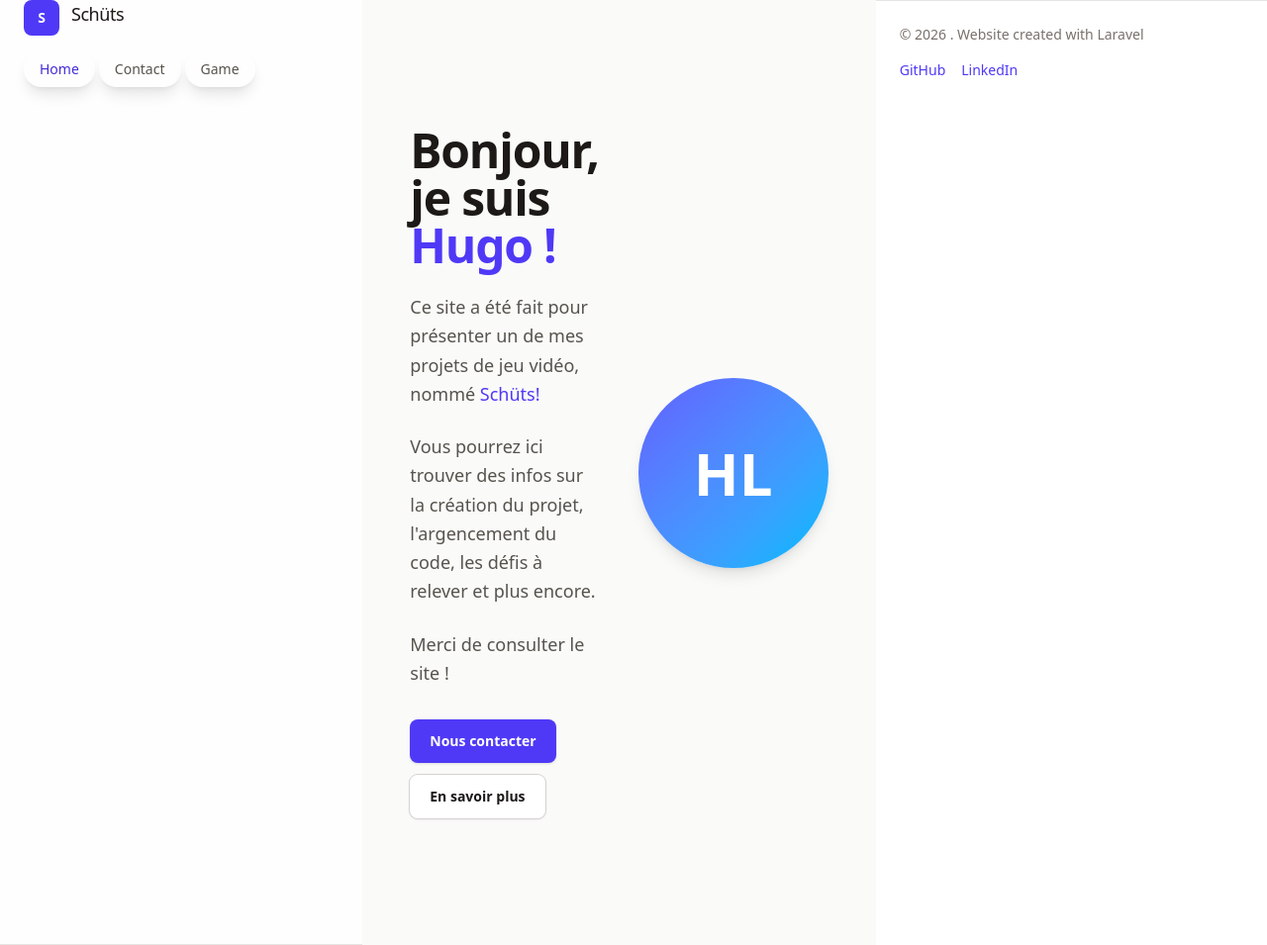
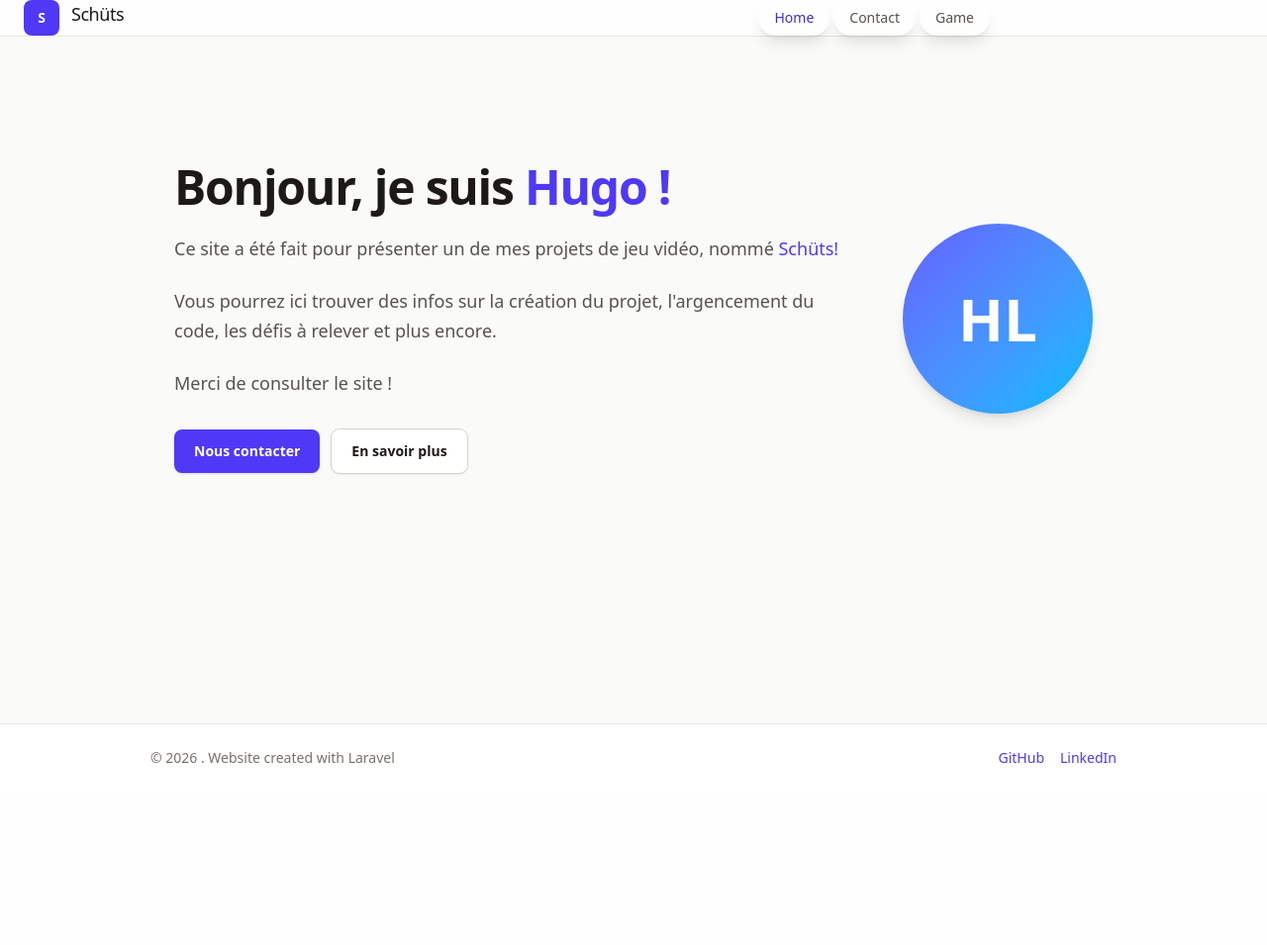
Before and after one commit to loganrenaut/Laravel, a Laravel app: page / in a window 1280 px wide. Shown: the whole page at 99% size. After the commit the page ends 771 px from the top, so only its background shows below. Run offline with Laravel 12, Linux system fonts and the light colour scheme; style sheets or scripts are compiled from the project's sources; some web fonts are replaced.

Commit message:
"Feat: correction on the view layout"

```diff
--- a/resources/views/Components/layout.blade.php
+++ b/resources/views/Components/layout.blade.php
@@ -12,7 +12,7 @@
         @vite(['resources/css/app.css', 'resource/js/app.js'])
     </head>
 
-    <body class="flex min-h-screen flex col bg-stone-50 front-sans text-stone-800 antialiased">
+    <body class="flex min-h-screen flex-col bg-stone-50 front-sans text-stone-800 antialiased">
         <header class="ticky top-0 z-10 border-b border-stone-200 bg-white/80 backdrop-blur">
             <nav class="mx auto flex max-w-5xl flex-wrap items-center justify-between gap-4 px-6 -x4">
                 <a href="/" class="flex item-center gap-3">
```
Also changed, not shown: 1 other file.
